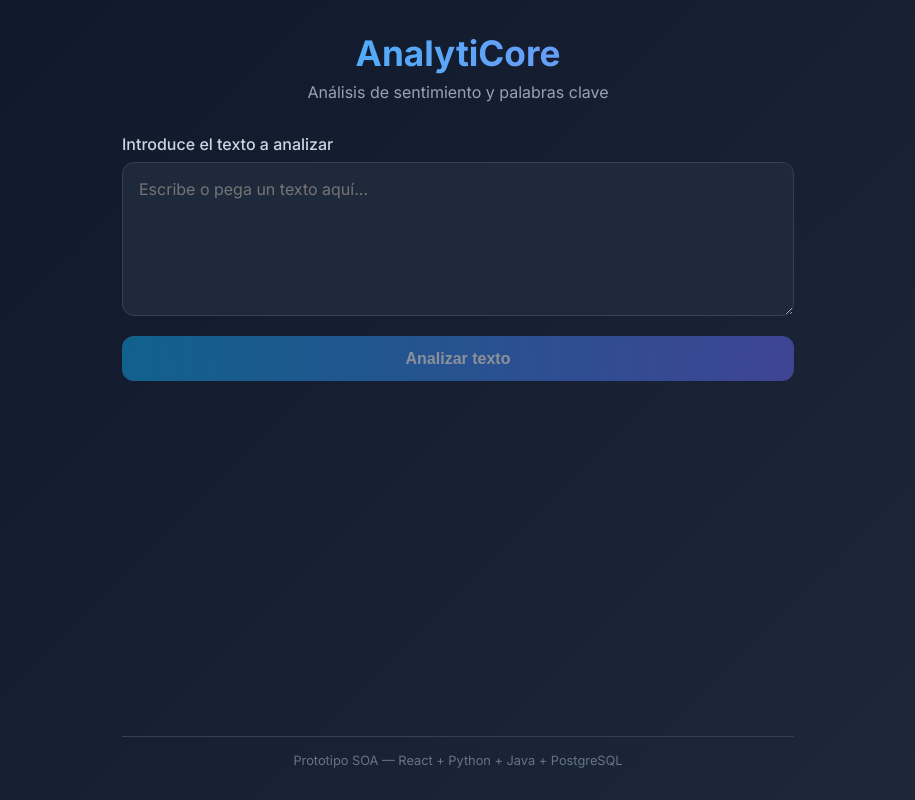
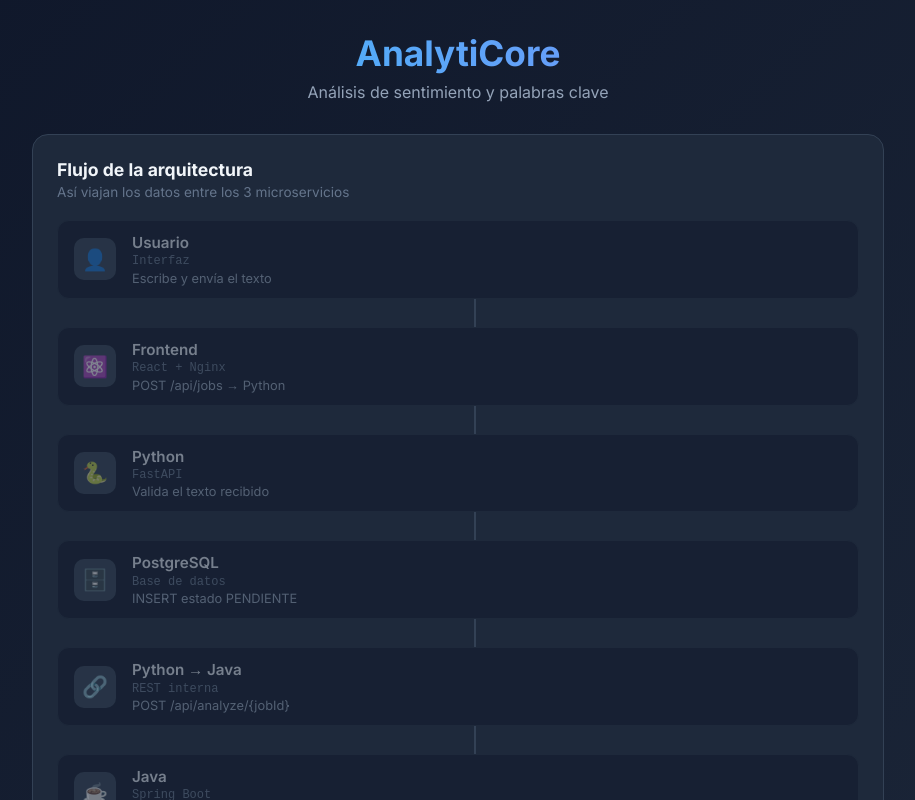
Before and after one commit to allett29/analyticore, a React (Vite) app in the folder frontend/: page / in a window 1280 px wide. Shown: the top 800 px of the page, without its empty margins (182-1097 px from the left). Built offline with nearby package versions, Linux system fonts and the light colour scheme; no server answers.

Commit message:
Agregar diagrama de flujo animado entre microservicios en el frontend

```diff
--- a/frontend/src/App.jsx
+++ b/frontend/src/App.jsx
@@ -2,12 +2,21 @@
  * Componente raíz de la SPA.
  * Orquesta la UI: formulario de texto, envío al Python y polling de resultados.
  */
-import { useState } from 'react'
+import { useState, useRef } from 'react'
 import TextAnalyzer from './components/TextAnalyzer'
 import ResultsPanel from './components/ResultsPanel'
+import ProcessFlow from './components/ProcessFlow'
 import { submitText, getJobStatus } from './services/api'
 
 const POLL_INTERVAL_MS = 2000
+
+/** Mapea el estado del job al paso visual del diagrama de flujo */
+function statusToFlowStep(status) {
+  if (status === 'PENDIENTE') return 3
+  if (status === 'PROCESANDO') return 5
+  if (status === 'COMPLETADO') return 7
+  return 0
+}
 
 export default function App() {
   const [text, setText] = useState('')
@@ -16,6 +25,25 @@ export default function App() {
   const [results, setResults] = useState(null)
   const [loading, setLoading] = useState(false)
   const [error, setError] = useState(null)
+  const [flowStep, setFlowStep] = useState(-1) // -1 = diagrama en reposo
+  const stepTimerRef = useRef(null)
+
+  /** Avanza el diagrama paso a paso mientras espera respuesta del servidor */
+  const startFlowAnimation = () => {
+    setFlowStep(0)
+    let step = 0
+    stepTimerRef.current = setInterval(() => {
+      step = Math.min(step + 1, 4)
+      setFlowStep(step)
+    }, 700)
+  }
+
+  const stopFlowAnimation = () => {
+    if (stepTimerRef.current) {
+      clearInterval(stepTimerRef.current)
+      stepTimerRef.current = null
+    }
+  }
 
   /**
    * Flujo paso 1 y 2: Usuario envía texto → Frontend llama POST /api/jobs (Python)
@@ -27,15 +55,35 @@ export default function App() {
     setError(null)
     setResults(null)
     setStatus(null)
+    setJobId(null)
+    startFlowAnimation()
 
     try {
       const response = await submitText(text)
+      stopFlowAnimation()
+
       setJobId(response.jobId)
-      setStatus(response.status)
 
-      // Flujo paso 5: polling periódico con jobId hasta COMPLETADO
+      // Consulta inmediata: Python llama Java de forma síncrona, el estado real ya está en BD
+      const job = await getJobStatus(response.jobId)
+      setStatus(job.status)
+      setFlowStep(statusToFlowStep(job.status))
+
+      if (job.status === 'COMPLETADO') {
+        setResults({
+          sentiment: job.sentiment,
+          score: job.score,
+          keywords: job.keywords,
+        })
+        setLoading(false)
+        return
+      }
+
+      // Si aún no completó, polling hasta COMPLETADO
       pollJobStatus(response.jobId)
     } catch (err) {
+      stopFlowAnimation()
+      setFlowStep(-1)
       setError(err.message || 'Error al enviar el texto')
       setLoading(false)
     }
@@ -43,13 +91,14 @@ export default function App() {
 
   /**
    * Consulta GET /api/jobs/{jobId} cada 2 segundos.
-   * Se detiene cuando el estado es COMPLETADO.
+   * Actualiza el diagrama según el estado del job en PostgreSQL.
    */
   const pollJobStatus = (id) => {
     const intervalId = setInterval(async () => {
       try {
         const job = await getJobStatus(id)
         setStatus(job.status)
+        setFlowStep(statusToFlowStep(job.status))
 
         if (job.status === 'COMPLETADO') {
           setResults({
@@ -61,6 +110,8 @@ export default function App() {
           clearInterval(intervalId)
         }
       } catch (err) {
+        stopFlowAnimation()
+        setFlowStep(-1)
         setError(err.message || 'Error al consultar el estado')
         setLoading(false)
         clearInterval(intervalId)
@@ -76,6 +127,12 @@ export default function App() {
       </header>
 
       <main className="main">
+        <ProcessFlow
+          activeStep={flowStep}
+          status={status}
+          isRunning={loading}
+        />
+
         <TextAnalyzer
           text={text}
           onTextChange={setText}
--- /dev/null
+++ b/frontend/src/components/ProcessFlow.jsx
@@ -0,0 +1,149 @@
+/**
+ * Diagrama animado del flujo SOA entre microservicios.
+ * Muestra en qué paso va el proceso al explicar la arquitectura.
+ *
+ * Estados de cada paso:
+ * - pending: aún no ejecutado
+ * - active:  en ejecución ahora (pulso animado)
+ * - done:    ya completado (check verde)
+ */
+const STEPS = [
+  {
+    id: 0,
+    service: 'Usuario',
+    tech: 'Interfaz',
+    action: 'Escribe y envía el texto',
+    icon: '👤',
+    color: '#94a3b8',
+  },
+  {
+    id: 1,
+    service: 'Frontend',
+    tech: 'React + Nginx',
+    action: 'POST /api/jobs → Python',
+    icon: '⚛️',
+    color: '#38bdf8',
+  },
+  {
+    id: 2,
+    service: 'Python',
+    tech: 'FastAPI',
+    action: 'Valida el texto recibido',
+    icon: '🐍',
+    color: '#4ade80',
+  },
+  {
+    id: 3,
+    service: 'PostgreSQL',
+    tech: 'Base de datos',
+    action: 'INSERT estado PENDIENTE',
+    icon: '🗄️',
+    color: '#fbbf24',
+  },
+  {
+    id: 4,
+    service: 'Python → Java',
+    tech: 'REST interna',
+    action: 'POST /api/analyze/{jobId}',
+    icon: '🔗',
+    color: '#a78bfa',
+  },
+  {
+    id: 5,
+    service: 'Java',
+    tech: 'Spring Boot',
+    action: 'Analiza sentimiento y keywords',
+    icon: '☕',
+    color: '#f97316',
+  },
+  {
+    id: 6,
+    service: 'PostgreSQL',
+    tech: 'Base de datos',
+    action: 'UPDATE estado COMPLETADO',
+    icon: '🗄️',
+    color: '#fbbf24',
+  },
+  {
+    id: 7,
+    service: 'Frontend',
+    tech: 'React + Nginx',
+    action: 'GET /api/jobs → muestra resultados',
+    icon: '✅',
+    color: '#38bdf8',
+  },
+]
+
+function getStepState(stepId, activeStep) {
+  if (activeStep < 0) return 'idle'
+  if (stepId < activeStep) return 'done'
+  if (stepId === activeStep) return 'active'
+  return 'pending'
+}
+
+export default function ProcessFlow({ activeStep, status, isRunning }) {
+  const showFlow = activeStep >= 0 || isRunning
+
+  return (
+    <section className="process-flow">
+      <div className="process-flow-header">
+        <h2>Flujo de la arquitectura</h2>
+        <p>
+          {showFlow
+            ? 'Seguimiento en tiempo real del proceso entre servicios'
+            : 'Así viajan los datos entre los 3 microservicios'}
+        </p>
+      </div>
+
+      <div className="process-steps">
+        {STEPS.map((step, index) => {
+          const state = getStepState(step.id, activeStep)
+          const isLast = index === STEPS.length - 1
+
+          return (
+            <div key={step.id} className="process-step-wrapper">
+              {/* Tarjeta del servicio */}
+              <div
+                className={`process-step process-step--${state}`}
+                style={{ '--step-color': step.color }}
+              >
+                <div className="process-step-icon">
+                  {state === 'done' ? '✓' : step.icon}
+                </div>
+                <div className="process-step-info">
+                  <span className="process-step-service">{step.service}</span>
+                  <span className="process-step-tech">{step.tech}</span>
+                  <span className="process-step-action">{step.action}</span>
+                </div>
+                {state === 'active' && (
+                  <div className="process-step-pulse" style={{ borderColor: step.color }} />
+                )}
+              </div>
+
+              {/* Conector animado entre pasos */}
+              {!isLast && (
+                <div className={`process-connector process-connector--${state}`}>
+                  <div className="process-connector-line" />
+                  {(state === 'active' || state === 'done') && (
+                    <div
+                      className="process-connector-dot"
+                      style={{ '--step-color': step.color }}
+                    />
+                  )}
+                </div>
+              )}
+            </div>
+          )
+        })}
+      </div>
+
+      {/* Leyenda de estado actual del job en BD */}
+      {status && (
+        <div className="process-status-legend">
+          <span>Estado en PostgreSQL:</span>
+          <span className={`badge badge-${status.toLowerCase()}`}>{status}</span>
+        </div>
+      )}
+    </section>
+  )
+}
--- a/frontend/src/index.css
+++ b/frontend/src/index.css
@@ -12,7 +12,7 @@ body {
 }
 
 .app {
-  max-width: 720px;
+  max-width: 900px;
   margin: 0 auto;
   padding: 2rem 1.5rem;
   min-height: 100vh;
@@ -200,6 +200,192 @@ body {
   to { transform: rotate(360deg); }
 }
 
+/* ── Diagrama de flujo animado ── */
+.process-flow {
+  background: #1e293b;
+  border: 1px solid #334155;
+  border-radius: 16px;
+  padding: 1.5rem;
+  margin-bottom: 2rem;
+}
+
+.process-flow-header h2 {
+  font-size: 1.1rem;
+  color: #f1f5f9;
+  margin-bottom: 0.25rem;
+}
+
+.process-flow-header p {
+  font-size: 0.85rem;
+  color: #64748b;
+  margin-bottom: 1.25rem;
+}
+
+.process-steps {
+  display: flex;
+  flex-direction: column;
+  gap: 0;
+}
+
+.process-step-wrapper {
+  display: flex;
+  flex-direction: column;
+}
+
+.process-step {
+  display: flex;
+  align-items: center;
+  gap: 1rem;
+  padding: 0.75rem 1rem;
+  border-radius: 12px;
+  border: 1px solid #334155;
+  background: #0f172a;
+  position: relative;
+  transition: all 0.4s ease;
+}
+
+/* Reposo: todos los pasos visibles pero apagados */
+.process-step--idle {
+  opacity: 0.45;
+  border-color: #1e293b;
+}
+
+/* Pendiente: aún no llega */
+.process-step--pending {
+  opacity: 0.35;
+  border-color: #1e293b;
+}
+
+/* Activo: pulso y brillo */
+.process-step--active {
+  opacity: 1;
+  border-color: var(--step-color, #38bdf8);
+  background: #1a2744;
+  box-shadow: 0 0 20px rgba(56, 189, 248, 0.15);
+  transform: scale(1.02);
+}
+
+/* Completado: check verde */
+.process-step--done {
+  opacity: 0.75;
+  border-color: #166534;
+  background: #0f1f17;
+}
+
+.process-step-icon {
+  width: 42px;
+  height: 42px;
+  border-radius: 10px;
+  background: #334155;
+  display: flex;
+  align-items: center;
+  justify-content: center;
+  font-size: 1.3rem;
+  flex-shrink: 0;
+  transition: background 0.4s;
+}
+
+.process-step--active .process-step-icon {
+  background: color-mix(in srgb, var(--step-color, #38bdf8) 25%, #334155);
+}
+
+.process-step--done .process-step-icon {
+  background: #166534;
+  color: #bbf7d0;
+  font-size: 1.1rem;
+  font-weight: 700;
+}
+
+.process-step-info {
+  display: flex;
+  flex-direction: column;
+  gap: 0.15rem;
+  min-width: 0;
+}
+
+.process-step-service {
+  font-weight: 600;
+  font-size: 0.95rem;
+  color: #e2e8f0;
+}
+
+.process-step-tech {
+  font-size: 0.75rem;
+  color: #64748b;
+  font-family: monospace;
+}
+
+.process-step-action {
+  font-size: 0.8rem;
+  color: #94a3b8;
+}
+
+/* Anillo de pulso en el paso activo */
+.process-step-pulse {
+  position: absolute;
+  inset: -3px;
+  border-radius: 14px;
+  border: 2px solid;
+  animation: pulse-ring 1.5s ease-out infinite;
+  pointer-events: none;
+}
+
+@keyframes pulse-ring {
+  0%   { opacity: 0.8; transform: scale(1); }
+  100% { opacity: 0;   transform: scale(1.06); }
+}
+
+/* Conector vertical entre pasos */
+.process-connector {
+  display: flex;
+  justify-content: center;
+  height: 28px;
+  position: relative;
+  margin-left: 2.1rem;
+}
+
+.process-connector-line {
+  width: 2px;
+  height: 100%;
+  background: #334155;
+  transition: background 0.4s;
+}
+
+.process-connector--done .process-connector-line,
+.process-connector--active .process-connector-line {
+  background: linear-gradient(180deg, #4ade80, #38bdf8);
+}
+
+/* Punto que viaja por el conector */
+.process-connector-dot {
+  position: absolute;
+  top: 0;
+  left: 50%;
+  transform: translateX(-50%);
+  width: 8px;
+  height: 8px;
+  border-radius: 50%;
+  background: var(--step-color, #38bdf8);
+  box-shadow: 0 0 8px var(--step-color, #38bdf8);
+  animation: travel-down 0.7s ease-in-out infinite;
+}
+
+@keyframes travel-down {
+  0%   { top: 0;   opacity: 1; }
+  100% { top: 100%; opacity: 0; }
+}
+
+.process-status-legend {
+  margin-top: 1rem;
+  padding-top: 1rem;
+  border-top: 1px solid #334155;
+  display: flex;
+  align-items: center;
+  gap: 0.75rem;
+  font-size: 0.85rem;
+  color: #94a3b8;
+}
+
 .footer {
   text-align: center;
   margin-top: 2rem;
```
